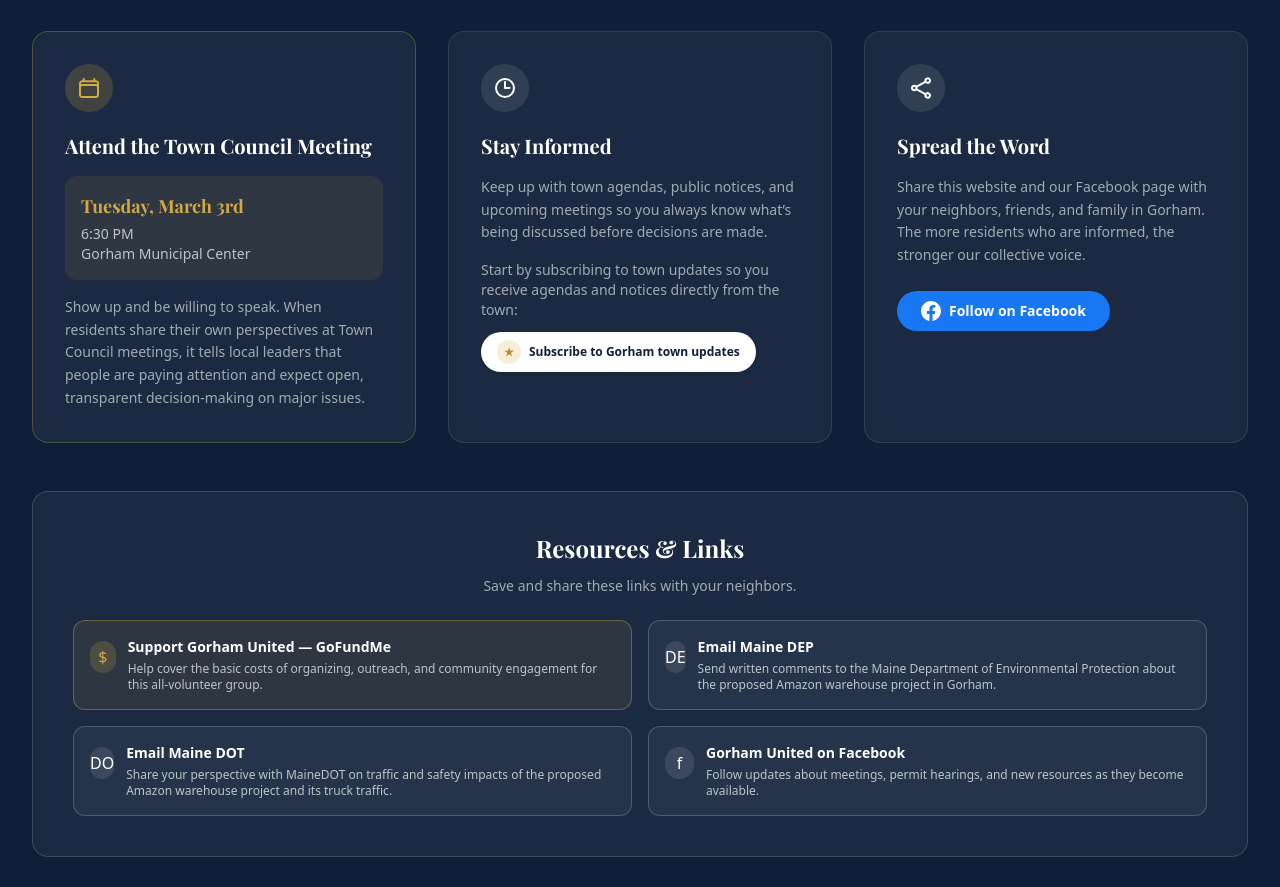
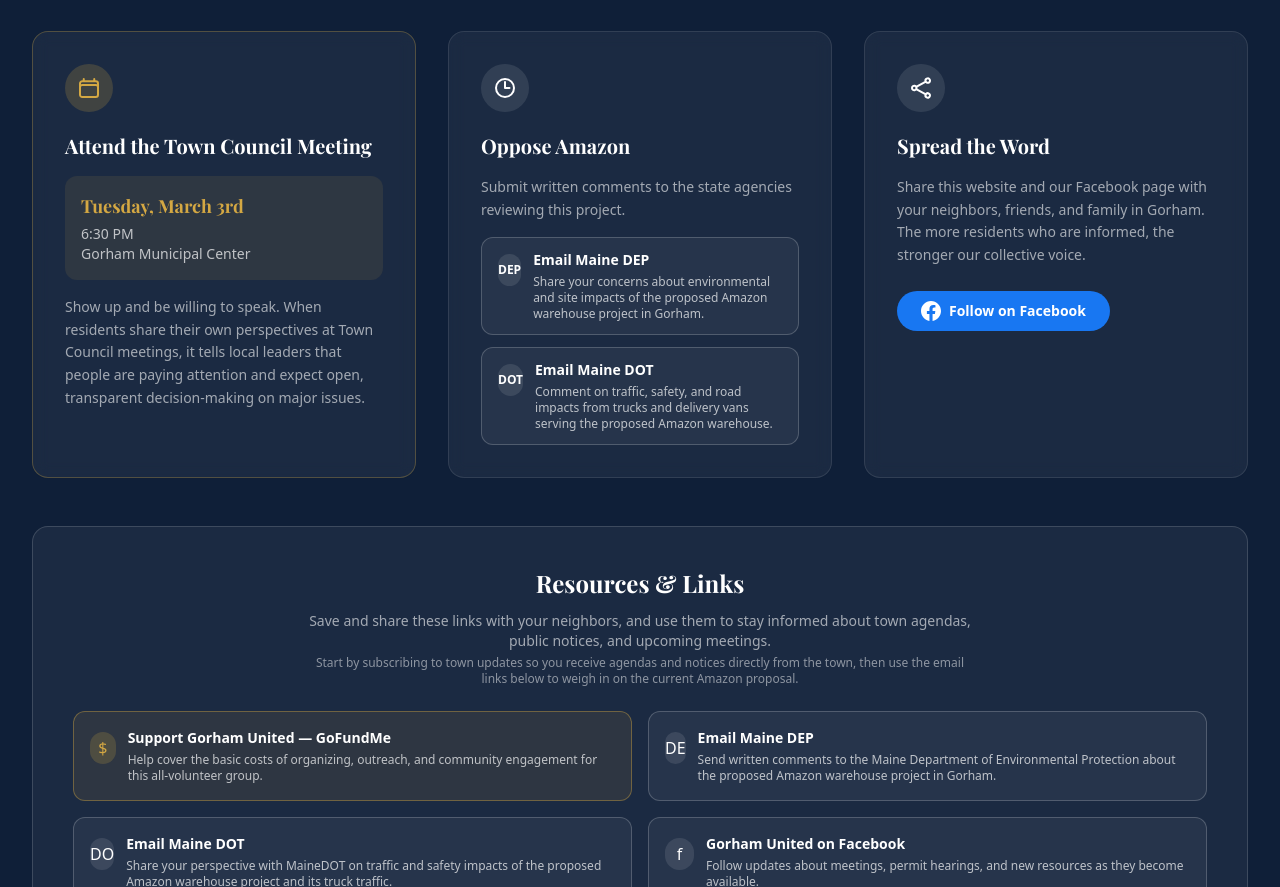
Before and after one commit to trislit/GorhamUnitedsite, a Next.js app: page / in a window 1280 px wide. Shown: the part 1820-2707 px from the top of the page. Built offline with nearby package versions, Linux system fonts and the light colour scheme; a web font is replaced by a local one.

Commit message:
contentimageupdates

```diff
--- a/src/components/Hero.tsx
+++ b/src/components/Hero.tsx
@@ -21,8 +21,7 @@
         </div>
 
         <p className="mx-auto mt-6 max-w-3xl text-base leading-relaxed text-white/70 sm:text-lg">
-          A group of Gorham, Maine residents committed to promoting responsible
-          development and amplifying residents&rsquo; voices in town government.
+          A group of Gorham, Maine residents and allies committed to amplifying residents&rsquo; voices in town government.
         </p>
 
         <div className="mt-10 flex flex-col items-center justify-center gap-4 sm:flex-row">
--- a/src/components/TakeAction.tsx
+++ b/src/components/TakeAction.tsx
@@ -67,27 +67,44 @@
               </svg>
             </div>
             <h3 className="mt-5 font-display text-xl font-bold text-white">
-              Stay Informed
+              Oppose Amazon
             </h3>
             <p className="mt-4 text-sm leading-relaxed text-white/60">
-              Keep up with town agendas, public notices, and upcoming meetings so
-              you always know what&rsquo;s being discussed before decisions are made.
+              Submit written comments to the state agencies reviewing this
+              project.
             </p>
-            <p className="mt-4 text-sm text-white/60">
-              Start by subscribing to town updates so you receive agendas and
-              notices directly from the town:
-            </p>
-            <a
-              href="https://www.gorhammaine.gov/subscribe"
-              target="_blank"
-              rel="noopener noreferrer"
-              className="mt-3 inline-flex items-center gap-2 rounded-full bg-white px-4 py-2 text-xs font-semibold text-navy-dark shadow-sm transition-all hover:bg-gold hover:text-navy-dark hover:shadow-lg"
-            >
-              <span className="inline-flex h-6 w-6 items-center justify-center rounded-full bg-gold/20 text-[11px] font-bold text-gold-dark">
-                ★
-              </span>
-              <span>Subscribe to Gorham town updates</span>
-            </a>
+            <div className="mt-4 space-y-3">
+              <a
+                href="mailto:depinfo@maine.gov?subject=Public%20comment%20from%20Gorham%20resident"
+                className="group flex items-start gap-3 rounded-xl border border-white/20 bg-white/5 px-4 py-3 text-left text-sm transition-all hover:border-white/40 hover:bg-white/10"
+              >
+                <span className="mt-1 inline-flex h-8 w-8 items-center justify-center rounded-full bg-white/10 text-xs font-semibold text-white">
+                  DEP
+                </span>
+                <div>
+                  <p className="font-semibold text-white">Email Maine DEP</p>
+                  <p className="mt-1 text-xs text-white/70">
+                    Share your concerns about environmental and site impacts of
+                    the proposed Amazon warehouse project in Gorham.
+                  </p>
+                </div>
+              </a>
+              <a
+                href="mailto:customerservice.dot@maine.gov?subject=Public%20comment%20from%20Gorham%20resident"
+                className="group flex items-start gap-3 rounded-xl border border-white/20 bg-white/5 px-4 py-3 text-left text-sm transition-all hover:border-white/40 hover:bg-white/10"
+              >
+                <span className="mt-1 inline-flex h-8 w-8 items-center justify-center rounded-full bg-white/10 text-xs font-semibold text-white">
+                  DOT
+                </span>
+                <div>
+                  <p className="font-semibold text-white">Email Maine DOT</p>
+                  <p className="mt-1 text-xs text-white/70">
+                    Comment on traffic, safety, and road impacts from trucks and
+                    delivery vans serving the proposed Amazon warehouse.
+                  </p>
+                </div>
+              </a>
+            </div>
           </div>
 
           <div className="rounded-2xl border border-white/10 bg-white/5 p-8 backdrop-blur-sm sm:col-span-2 lg:col-span-1">
@@ -134,7 +151,13 @@
             Resources &amp; Links
           </h3>
           <p className="mx-auto mt-3 max-w-2xl text-center text-sm text-white/60">
-            Save and share these links with your neighbors.
+            Save and share these links with your neighbors, and use them to stay
+            informed about town agendas, public notices, and upcoming meetings.
+          </p>
+          <p className="mx-auto mt-1 max-w-2xl text-center text-xs text-white/50">
+            Start by subscribing to town updates so you receive agendas and
+            notices directly from the town, then use the email links below to
+            weigh in on the current Amazon proposal.
           </p>
           <div className="mt-6 grid gap-4 sm:grid-cols-2">
             <a
```
Also changed, not shown: public/logo.jpeg.
